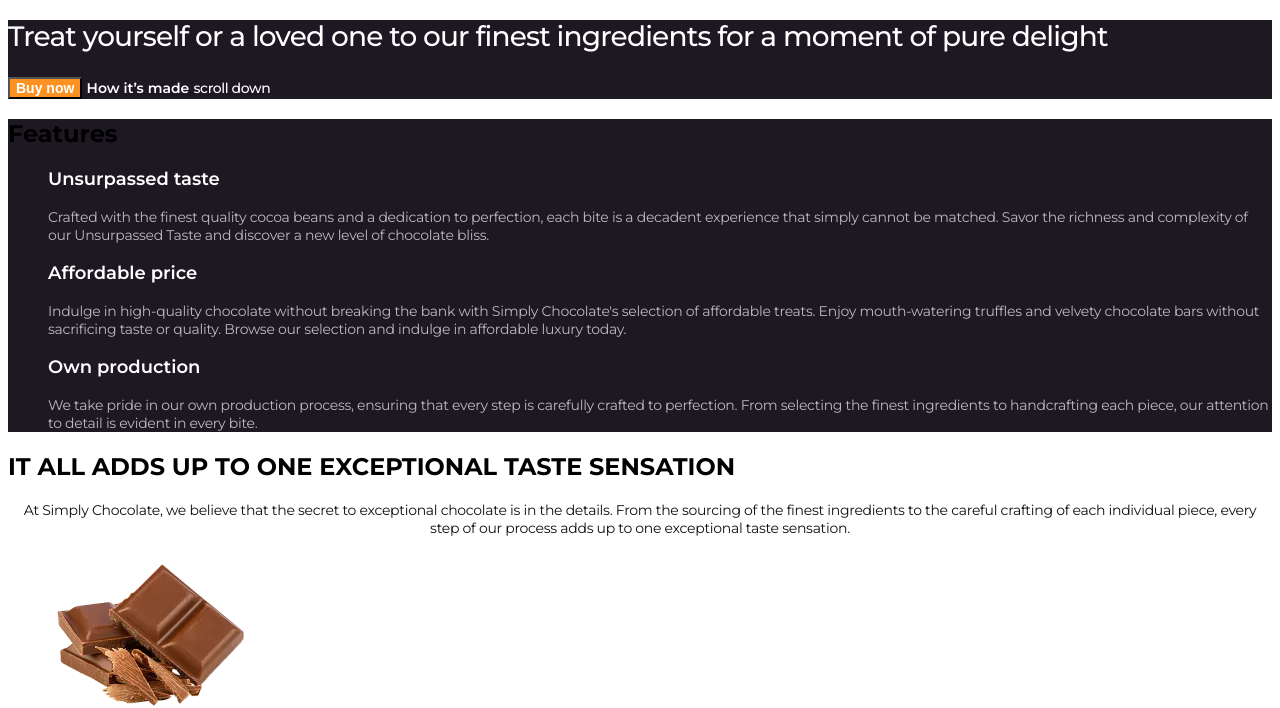
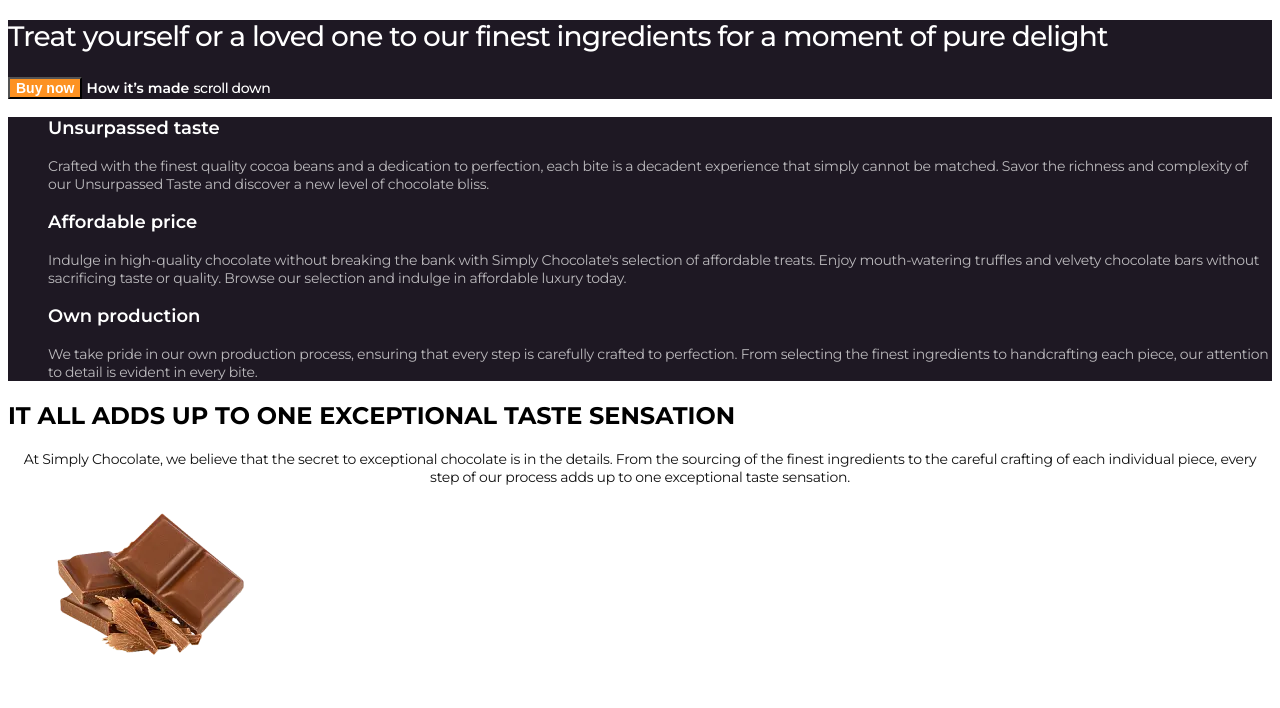
Before and after one commit to RomanProtsenko89/chocolate, a plain HTML site: page index.html in a window 1280 px wide. Shown: the part 104-812 px from the top of the page. Drawn offline with Linux system fonts and the light colour scheme.

Commit message:
added visually-hidden

```diff
--- a/css/styles.css
+++ b/css/styles.css
@@ -75,7 +75,19 @@ body {
     background: #1e1823;
 }
 
-.visually-hidden {}
+.visually-hidden {
+           position: absolute;
+           width: 1px;
+           height: 1px;
+           padding: 0;
+           margin: -1px;
+           overflow: hidden;
+           clip: rect(0, 0, 0, 0);
+           white-space: nowrap;
+           border: 0;
+           clip-path: inset(100%);
+          }
+}
 
 .Features-navigation {}
 
```
